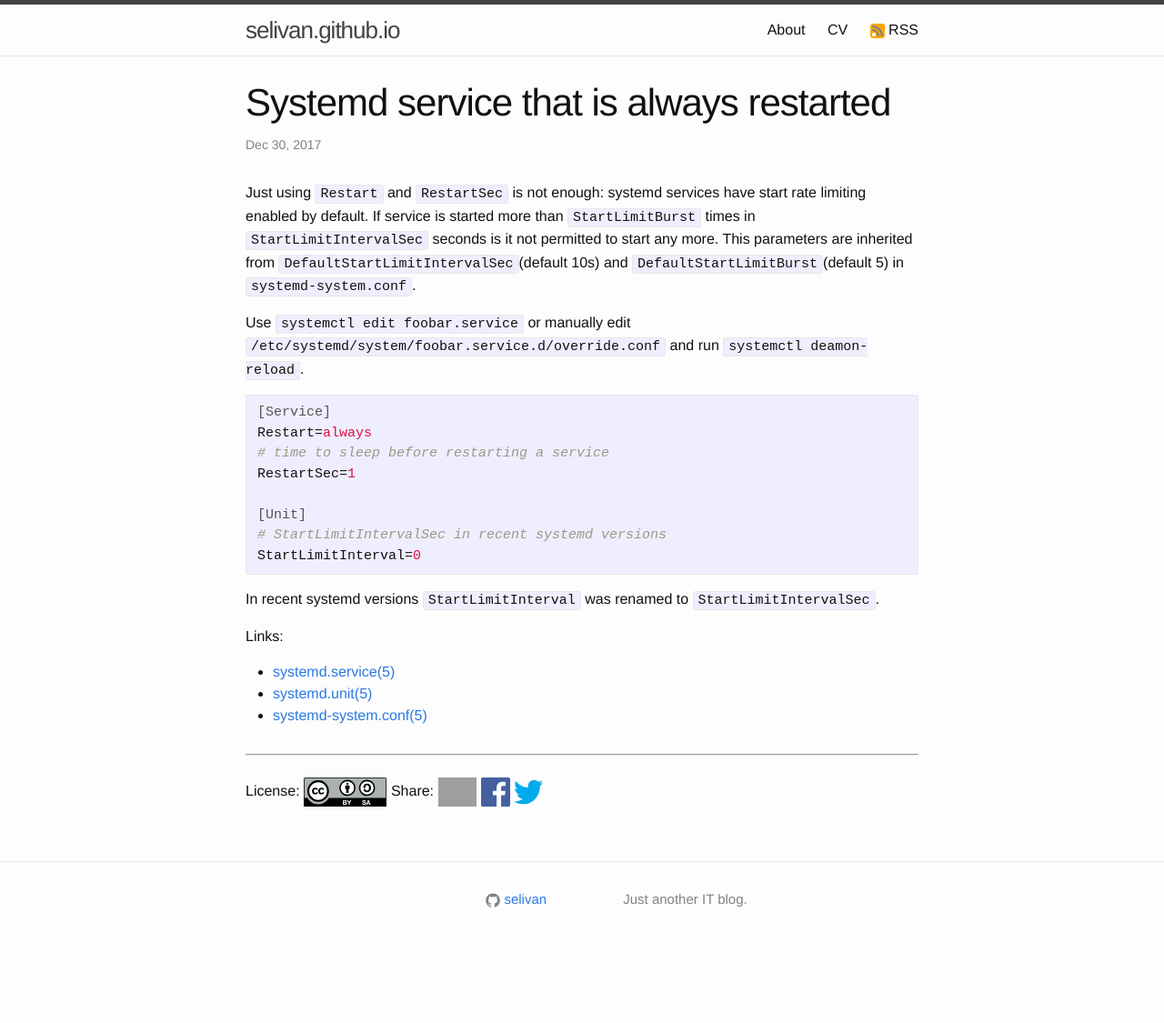
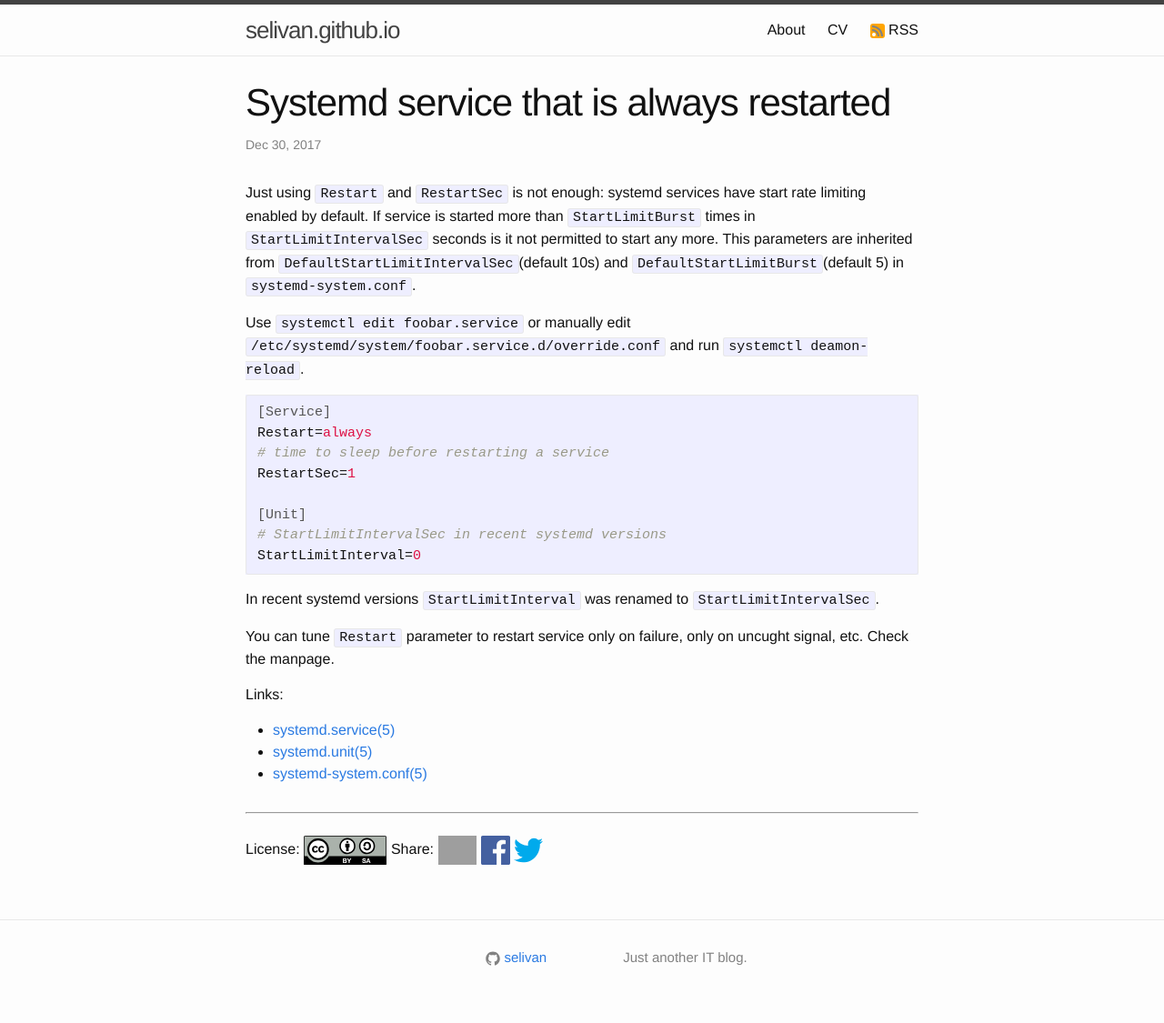
Before and after one commit to selivan/selivan.github.io, a Jekyll site: the page built from _posts/2017-12-30-systemd-serice-always-restart.md, in a window 1280 px wide. Shown: the whole page at 91% size. Built offline with Jekyll 4.4.1, drawn with Linux system fonts in a browser that asks for light colours; comment, search, counter and statistics services are not loaded; before the commit the page ends 1060 px from its top, so only the background shows below that; grey boxes are pictures that could not be loaded.

Commit message:
article updated

```diff
--- a/_posts/2017-12-30-systemd-serice-always-restart.md
+++ b/_posts/2017-12-30-systemd-serice-always-restart.md
@@ -20,6 +20,8 @@ StartLimitInterval=0
 
 In recent systemd versions `StartLimitInterval` was renamed to `StartLimitIntervalSec`.
 
+You can tune `Restart` parameter to restart service only on failure, only on uncught signal, etc. Check the manpage.
+
 Links:
 
 * [systemd.service(5)](https://www.freedesktop.org/software/systemd/man/systemd.service.html)
```
